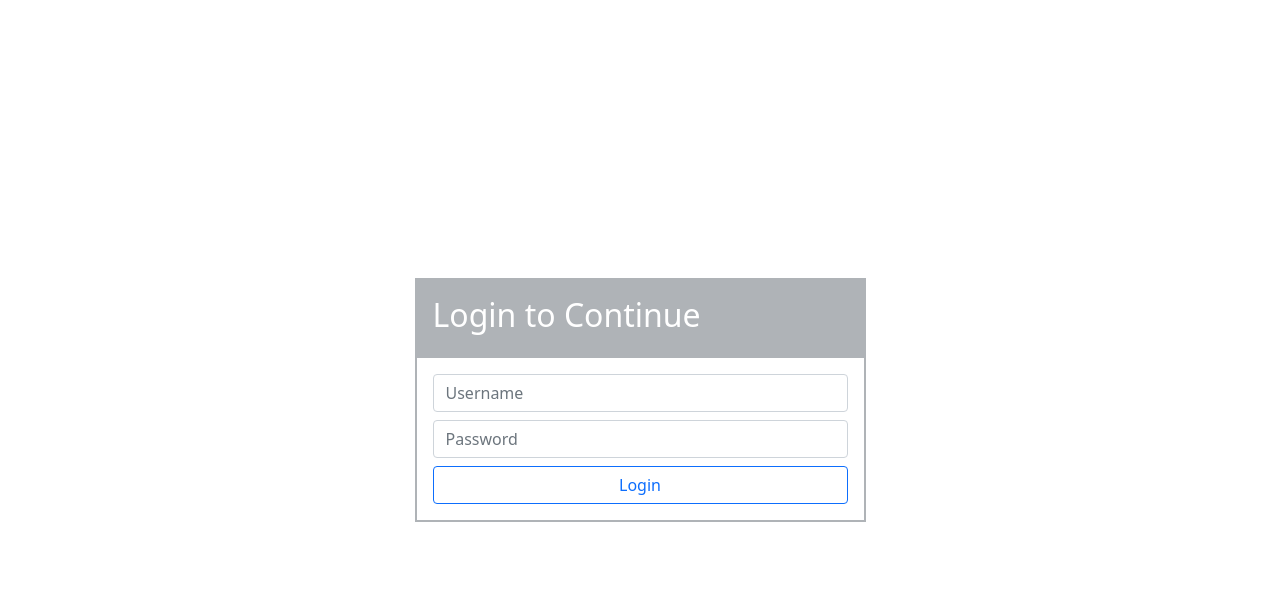
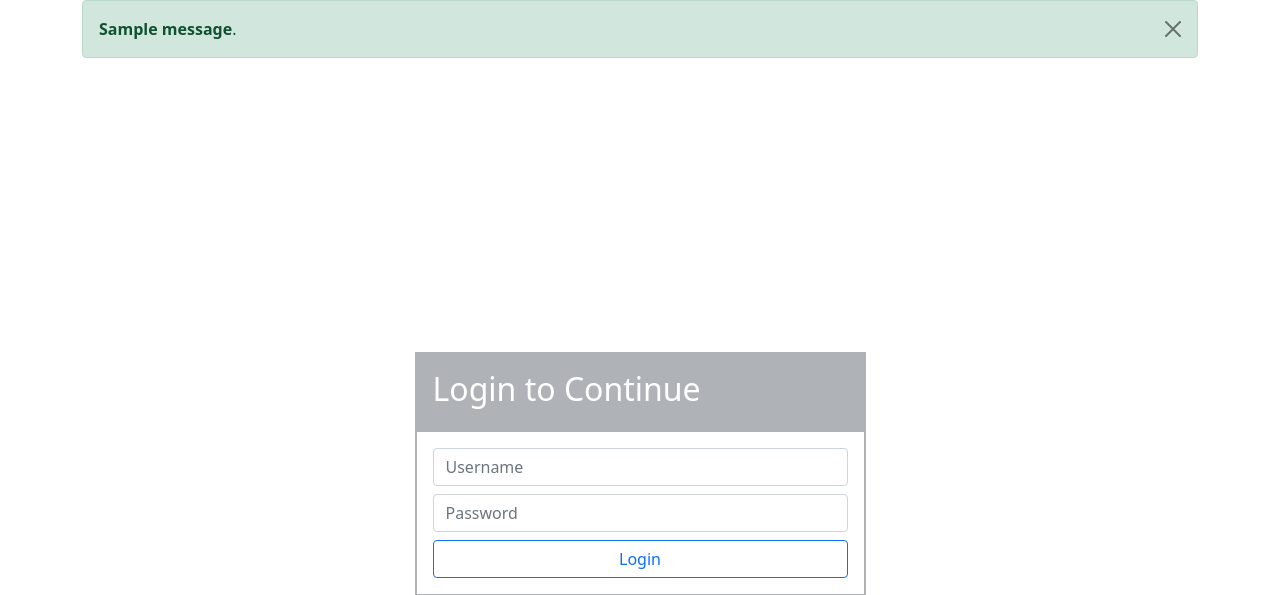
Before and after one commit to Madhav89755/catalyst_count, a Django app: page /auth/login/ in a window 1280 px wide. Shown: the top 595 px of the page. Before the commit the page ends 522 px from the top, so only its background shows below. Run offline with Django 4.2, Linux system fonts and the light colour scheme; tables that the repository leaves empty hold one stand-in row (values such as "Sample post"); one stand-in notice (Sample message) is shown.

Commit message:
login page message block

```diff
--- a/templates/authorization/login.html
+++ b/templates/authorization/login.html
@@ -9,6 +9,16 @@
 </head>
 <body>
     <div class="container">
+        <div class="row">
+            <div class="col-12">
+                {% for message in messages %}
+                <div class="alert alert-{{ message.tags }} alert-dismissible fade show" role="alert">
+                    <strong>{{message}}</strong>.
+                    <button type="button" class="btn-close" data-bs-dismiss="alert" aria-label="Close"></button>
+                </div>
+                {% endfor %}
+            </div>
+        </div>
         <div class="row d-flex justify-content-center align-items-center" style="height: 100vh;">
             <div class="col-lg-5 col-md-8 col-sm-10">
                 <div class="form-container border border-dark border-2" style="border-color: #afb3b7 !important;">
```
